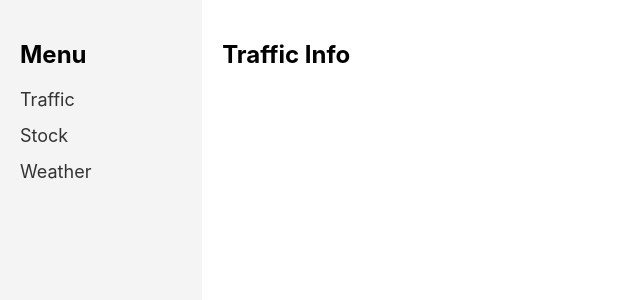
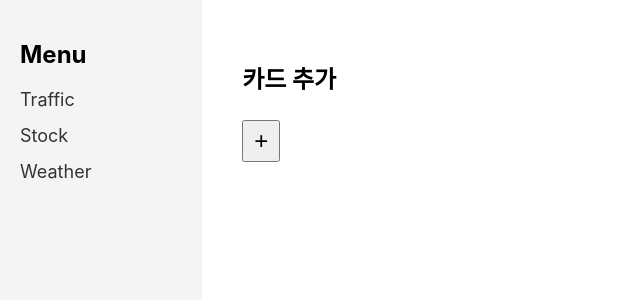
Before and after one commit to IPSEG/IPSEWeb-Frontend, a React (Create React App) app: page /Traffic in a window 1280 px wide. Shown: the top 300 px of the page, without its empty margins (0-640 px from the left). Built offline with nearby package versions, Linux system fonts and the light colour scheme.

Commit message:
Traffic 페이지 카드 추가 기능 적용

```diff
--- a/src/App.js
+++ b/src/App.js
@@ -5,7 +5,7 @@ import Sidebar from './components/Sidebar';
 import Traffic from './components/Traffic';
 import Stock from './components/Stock';
 import Weather from './components/Weather';
-import './App.css';
+import './css/App.css';
 
 const App = () => {
     return (
--- /dev/null
+++ b/src/components/Card.js
@@ -0,0 +1,13 @@
+import React from 'react';
+import '../css/Card.css';
+// 카드 컴포넌트
+const Card = ({ id, content }) => {
+    return (
+        <div className="card">
+            <h3>Card {id}</h3>
+            <p>{content}</p>
+        </div>
+    );
+};
+
+export default Card;
--- a/src/components/Sidebar.js
+++ b/src/components/Sidebar.js
@@ -1,7 +1,7 @@
 // src/components/Sidebar.js
 import React from 'react';
 import { Link } from 'react-router-dom';
-import '../Sidebar.css';
+import '../css/Sidebar.css';
 
 const Sidebar = () => {
     return (
--- a/src/components/Traffic.js
+++ b/src/components/Traffic.js
@@ -1,8 +1,30 @@
-// src/components/Traffic.js
-import React from 'react';
+import React, { useState } from 'react';
+import Card from './Card';
+import '../css/Traffic.css';
 
 const Traffic = () => {
-    return <h2>Traffic Info</h2>;
+    const [cards, setCards] = useState([]); // cards 상태를 빈 배열로 초기화
+
+    // 카드 추가 핸들러
+    const addCard = () => {
+        const newCard = {
+            id: cards.length + 1,
+            content: `This is card number ${cards.length + 1}`
+        };
+        setCards([...cards, newCard]);
+    };
+
+    return (
+        <div className="container">
+            <h2>카드 추가</h2>
+            <button onClick={addCard} className="button">+</button>
+            <div className="cardContainer">
+                {cards.map((card) => (
+                    <Card key={card.id} id={card.id} content={card.content} />
+                ))}
+            </div>
+        </div>
+    );
 };
 
 export default Traffic;
--- /dev/null
+++ b/src/css/Card.css
@@ -0,0 +1,9 @@
+
+.card {
+    width: 98%;
+    padding: 20px;
+    margin: 10px 0;
+    border: 1px solid #ddd;
+    border-radius: 8px;
+    box-shadow: 0px 4px 8px rgba(0, 0, 0, 0.1);
+}
--- a/src/Sidebar.css
+++ b/src/css/Sidebar.css
@@ -1,9 +1,11 @@
-/* src/components/Sidebar.css */
 .sidebar {
     width: 200px;
     padding: 20px;
     background-color: #f4f4f4;
     height: 100vh;
+    overflow-y: auto;
+    position: sticky;
+    top: 0;
 }
 
 .sidebar h2 {
--- /dev/null
+++ b/src/css/Traffic.css
@@ -0,0 +1,21 @@
+.container {
+    text-align: left;
+    padding: 20px;
+}
+
+.title {
+    margin-bottom: 10px;
+}
+
+.button {
+    font-size: 24px;
+    padding: 5px 10px;
+    margin: 5px 0;
+    cursor: pointer;
+}
+
+.cardContainer {
+    display: flex;
+    flex-direction: column;
+    align-items: center;
+}
--- a/src/index.js
+++ b/src/index.js
@@ -1,6 +1,6 @@
 import React from 'react';
 import ReactDOM from 'react-dom/client';
-import './index.css';
+import './css/index.css';
 import App from './App';
 import reportWebVitals from './reportWebVitals';
 
@@ -11,7 +11,4 @@ root.render(
   </React.StrictMode>
 );
 
-// If you want to start measuring performance in your app, pass a function
-// to log results (for example: reportWebVitals(console.log))
-// or send to an analytics endpoint. Learn more: https://bit.ly/CRA-vitals
 reportWebVitals();
```
Also changed, not shown: src/css/App.css (renamed from src/App.css), src/css/index.css (renamed from src/index.css).
